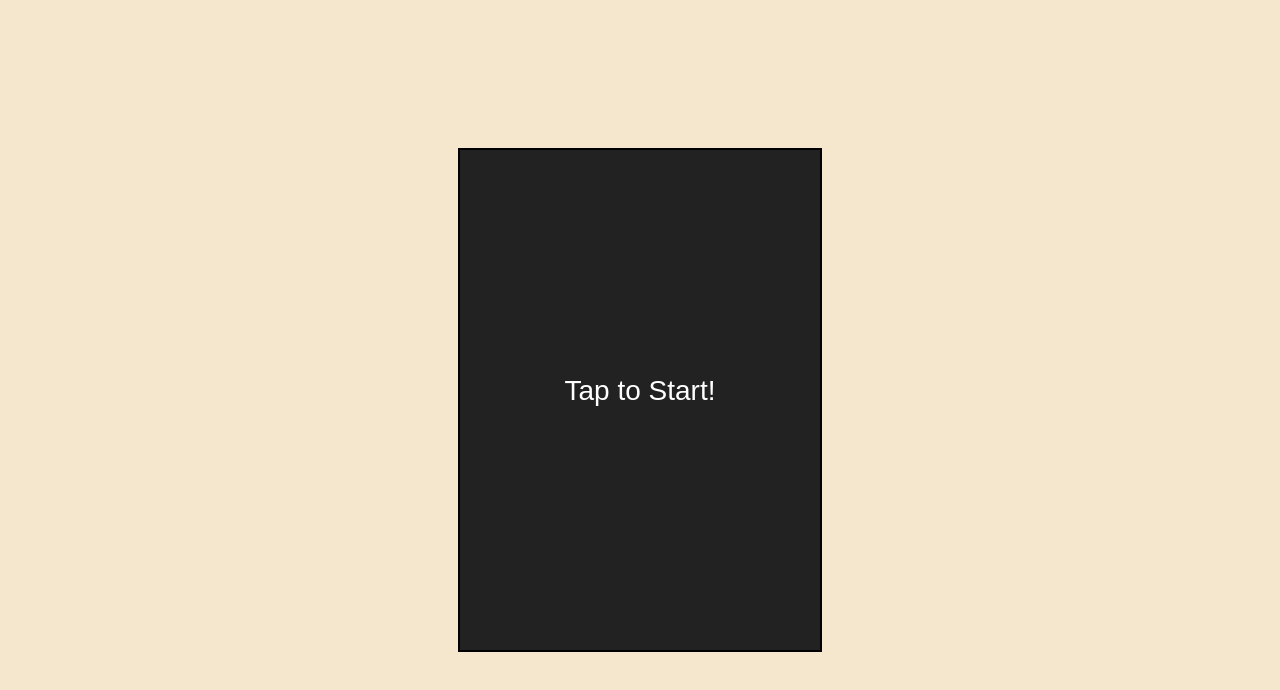
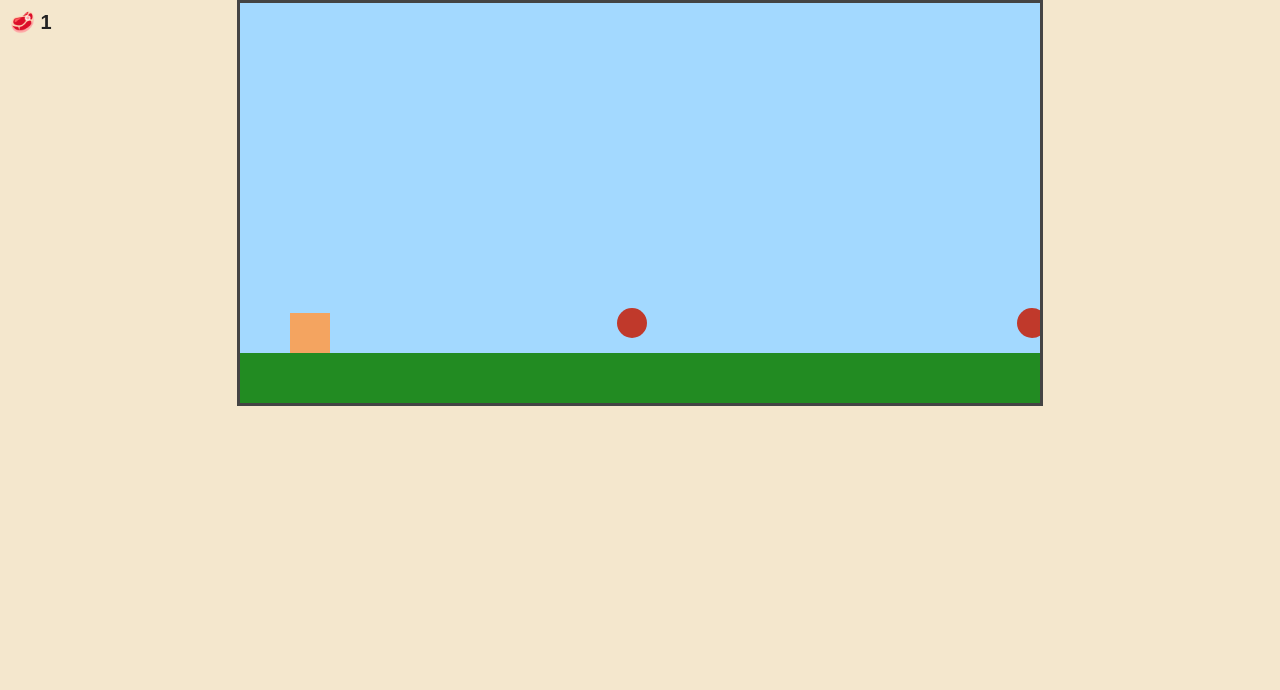
Before and after one commit to SUIPup/suipup-bark-battle, a plain HTML site: page index.html in a window 1280 px wide. Drawn offline with Linux system fonts and the light colour scheme.

Commit message:
Update index.html

```diff
--- a/index.html
+++ b/index.html
@@ -2,142 +2,129 @@
 <html lang="en">
 <head>
   <meta charset="UTF-8" />
-  <meta name="viewport" content="width=device-width, initial-scale=1.0" />
-  <title>SUI Pup – Bark Battle</title>
+  <meta name="viewport" content="width=device-width, initial-scale=1.0"/>
+  <title>SUI Pup – Meat Run 🥩</title>
   <style>
     body {
       margin: 0;
-      background-color: #f4e7cd;
-      font-family: 'Arial', sans-serif;
       overflow: hidden;
-      display: flex;
-      flex-direction: column;
-      align-items: center;
-      justify-content: center;
-      height: 100vh;
+      background: #f4e7cd;
+      font-family: sans-serif;
+    }
+
+    canvas {
+      display: block;
+      margin: 0 auto;
+      background: #a3d9ff;
+      border: 3px solid #444;
     }
 
     #score {
+      position: absolute;
+      top: 10px;
+      left: 10px;
       font-size: 20px;
-      margin: 10px;
-      display: none;
-    }
-
-    canvas {
-      border: 2px solid #000;
-      background-color: #fff;
-      display: block;
-      max-width: 100%;
-      height: auto;
+      color: #222;
+      font-weight: bold;
     }
   </style>
 </head>
 <body>
-
-  <div id="score">Score: 0 | High: 0</div>
-  <canvas id="gameCanvas" width="360" height="500"></canvas>
+  <div id="score">🥩 0</div>
+  <canvas id="game" width="800" height="400"></canvas>
 
   <script>
-    const canvas = document.getElementById("gameCanvas");
+    const canvas = document.getElementById("game");
     const ctx = canvas.getContext("2d");
+    const scoreDisplay = document.getElementById("score");
 
-    let pupY = 150;
-    let velocity = 0;
-    let gravity = 0.5;
-    let obstacles = [];
+    let pup = { x: 50, y: 300, width: 40, height: 40, velocityY: 0, jumpPower: -10, gravity: 0.6, grounded: false };
+    let meats = [];
+    let frame = 0;
     let score = 0;
-    let gameStarted = false;
-    let highScore = localStorage.getItem("highScore") || 0;
 
-    function drawStartScreen() {
-      ctx.fillStyle = "#222";
-      ctx.fillRect(0, 0, canvas.width, canvas.height);
-      ctx.fillStyle = "#fff";
-      ctx.font = "28px sans-serif";
-      ctx.textAlign = "center";
-      ctx.fillText("Tap to Start!", canvas.width / 2, canvas.height / 2);
+    function drawPup() {
+      ctx.fillStyle = "#f4a460"; // Sui Pup color
+      ctx.fillRect(pup.x, pup.y, pup.width, pup.height);
     }
 
-    function drawPup() {
-      ctx.fillStyle = "#f4a460";
+    function drawGround() {
+      ctx.fillStyle = "#228B22";
+      ctx.fillRect(0, canvas.height - 50, canvas.width, 50);
+    }
+
+    function drawMeat(meat) {
+      ctx.fillStyle = "#c0392b";
       ctx.beginPath();
-      ctx.arc(50, pupY, 15, 0, Math.PI * 2);
+      ctx.arc(meat.x, meat.y, 15, 0, Math.PI * 2);
       ctx.fill();
     }
 
-    function drawObstacles() {
-      ctx.fillStyle = "#FF6347";
-      for (let obs of obstacles) {
-        ctx.fillRect(obs.x, 0, 20, obs.top);
-        ctx.fillRect(obs.x, obs.top + 80, 20, canvas.height - obs.top - 80);
+    function update() {
+      frame++;
+
+      // Gravity
+      pup.velocityY += pup.gravity;
+      pup.y += pup.velocityY;
+
+      // Ground collision
+      if (pup.y + pup.height >= canvas.height - 50) {
+        pup.y = canvas.height - 50 - pup.height;
+        pup.velocityY = 0;
+        pup.grounded = true;
+      } else {
+        pup.grounded = false;
       }
+
+      // Spawn new meat
+      if (frame % 100 === 0) {
+        meats.push({ x: canvas.width, y: canvas.height - 80 });
+      }
+
+      // Move meats & check collision
+      for (let i = meats.length - 1; i >= 0; i--) {
+        meats[i].x -= 4;
+        if (
+          pup.x < meats[i].x + 20 &&
+          pup.x + pup.width > meats[i].x &&
+          pup.y < meats[i].y + 20 &&
+          pup.y + pup.height > meats[i].y
+        ) {
+          score++;
+          meats.splice(i, 1);
+        } else if (meats[i].x < -20) {
+          meats.splice(i, 1);
+        }
+      }
+
+      scoreDisplay.innerText = `🥩 ${score}`;
     }
 
-    function updateObstacles() {
-      if (Math.random() < 0.02) {
-        let top = Math.random() * 200 + 20;
-        obstacles.push({ x: canvas.width, top });
-      }
-
-      for (let obs of obstacles) {
-        obs.x -= 2;
-        if (obs.x === 50) score++;
-      }
-
-      obstacles = obstacles.filter(obs => obs.x > -20);
+    function draw() {
+      ctx.clearRect(0, 0, canvas.width, canvas.height);
+      drawGround();
+      drawPup();
+      meats.forEach(drawMeat);
     }
 
-    function checkCollision() {
-      for (let obs of obstacles) {
-        if (50 + 15 > obs.x && 50 - 15 < obs.x + 20) {
-          if (pupY - 15 < obs.top || pupY + 15 > obs.top + 80) {
-            return true;
-          }
-        }
-      }
-      return false;
+    function loop() {
+      update();
+      draw();
+      requestAnimationFrame(loop);
     }
 
-    function gameLoop() {
-      ctx.clearRect(0, 0, canvas.width, canvas.height);
-      pupY += velocity;
-      velocity += gravity;
-      drawPup();
-      updateObstacles();
-      drawObstacles();
+    // Jump handler
+    window.addEventListener("keydown", (e) => {
+      if ((e.code === "Space" || e.code === "ArrowUp") && pup.grounded) {
+        pup.velocityY = pup.jumpPower;
+      }
+    });
 
-      if (checkCollision() || pupY > canvas.height || pupY < 0) {
-        alert("Game Over! Final Score: " + score);
-        if (score > highScore) {
-          localStorage.setItem("highScore", score);
-        }
-        location.reload();
-      }
+    canvas.addEventListener("click", () => {
+      if (pup.grounded) pup.velocityY = pup.jumpPower;
+    });
 
-      document.getElementById("score").innerText = `Score: ${score} | High: ${highScore}`;
-      requestAnimationFrame(gameLoop);
-    }
-
-    function startGame() {
-      gameStarted = true;
-      document.getElementById("score").style.display = "block";
-      gameLoop();
-    }
-
-    function handleStart() {
-      if (!gameStarted) {
-        startGame();
-      } else {
-        velocity = -7;
-      }
-    }
-
-    document.addEventListener("keydown", () => handleStart());
-    document.addEventListener("touchstart", () => handleStart());
-
-    // Draw the intro screen before the game starts
-    drawStartScreen();
+    loop();
   </script>
-
 </body>
 </html>
```
